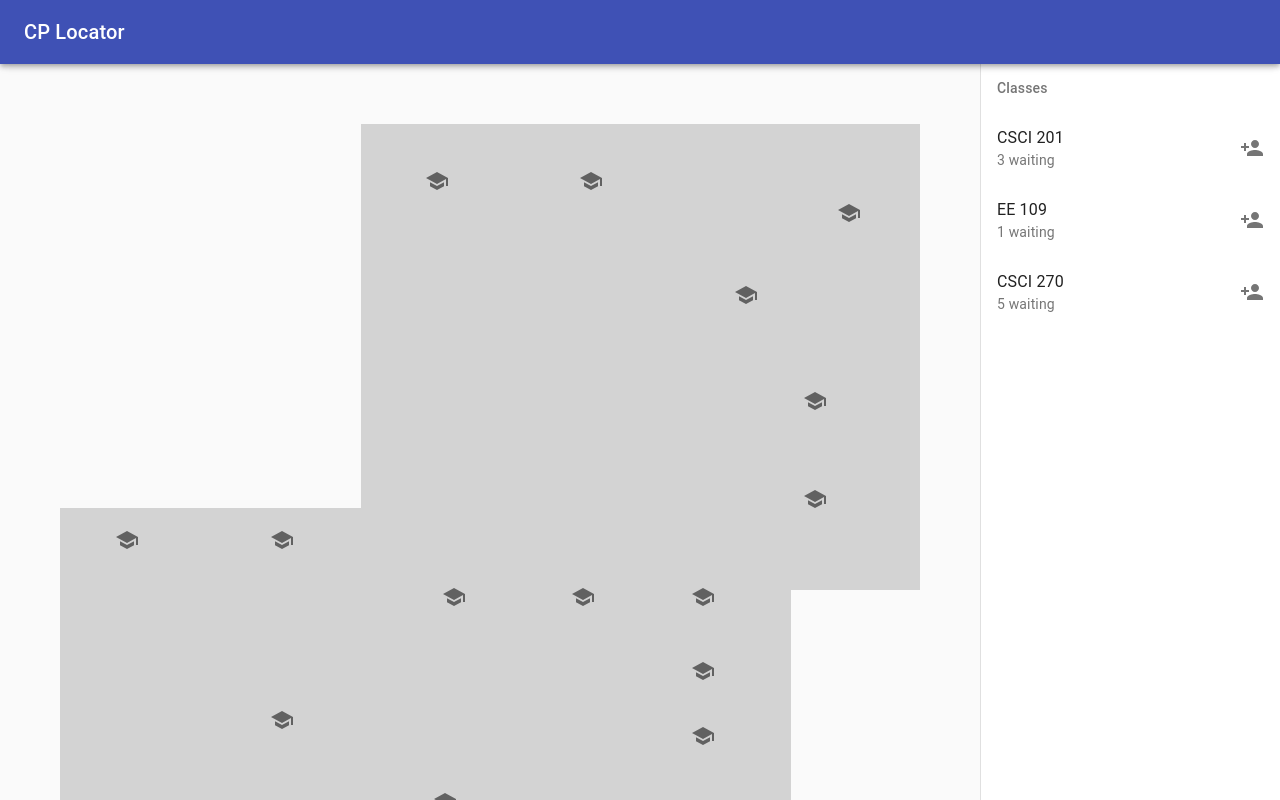
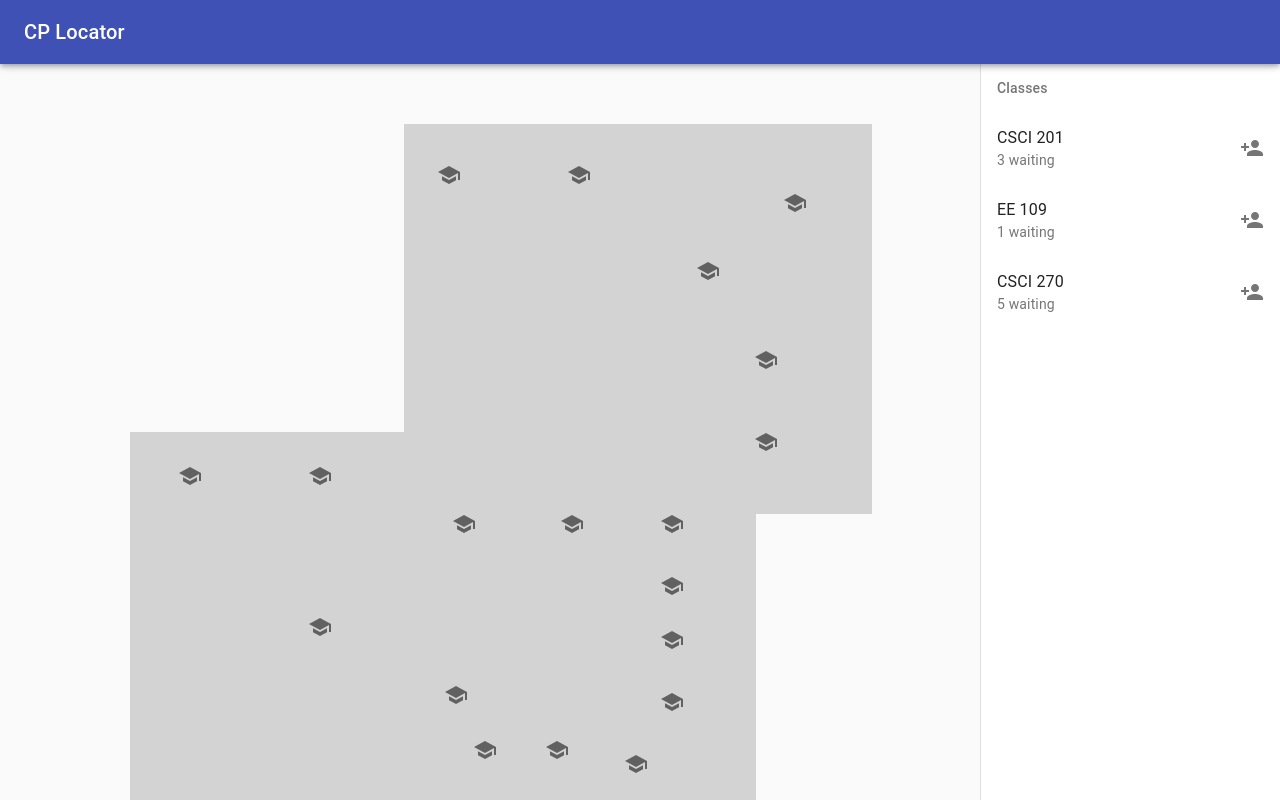
Before and after one commit to esdaya/CS201-Project, a React (Create React App) app in the folder client/: page / in a window 1280 px wide. Shown: the top 800 px of the page. Built offline with nearby package versions, Linux system fonts and the light colour scheme; the HTML template or start-up script is replaced by a standard one.

Commit message:
Refactor floor map code

```diff
--- a/client/src/components/FloorMap/FloorMap.tsx
+++ b/client/src/components/FloorMap/FloorMap.tsx
@@ -1,9 +1,7 @@
 import React from "react";
-import mapBg from "../../assets/images/map.png";
 import { createStyles, Theme, makeStyles } from "@material-ui/core/styles";
-import { relative } from "path";
 import { School as SchoolIcon } from "@material-ui/icons";
-import { IconButton } from "@material-ui/core";
+import { IconButton, Box } from "@material-ui/core";
 
 const locations = [
   { left: "10%", top: "48%" },
@@ -27,6 +25,11 @@ const locations = [
   { left: "46%", top: "4%" }
 ];
 
+const rooms = [
+  { left: "5%", top: "45%", width: "87%", height: "60%" },
+  { left: "43%", top: "0%", width: "65%", height: "57%" }
+];
+
 const useStyles = makeStyles<Theme>((theme: Theme) =>
   createStyles({
     container: {
@@ -38,46 +41,45 @@ const useStyles = makeStyles<Theme>((theme: Theme) =>
       paddingTop: "95%"
     },
     root: {
-      padding: 36,
-      minWidth: 420
+      minWidth: 480,
+      maxWidth: 720,
+      width: "100%"
+    },
+    root2: {
+      display: "flex",
+      justifyContent: "center",
+      width: "100%",
+      padding: 36
     }
   })
 );
 
-// 0.78
-
 const FloorMap: React.FC = () => {
   const classes = useStyles();
   return (
-    <div className={classes.root}>
-      <div className={classes.container}>
-        <div
-          style={{
-            position: "absolute",
-            left: "5%",
-            top: "47%",
-            width: "85%",
-            height: "57%",
-            backgroundColor: "lightgray"
-          }}
-        ></div>
-        <div
-          style={{
-            position: "absolute",
-            left: "40%",
-            top: "0%",
-            width: "65%",
-            height: "57%",
-            backgroundColor: "lightgray"
-          }}
-        ></div>
-        {locations.map((value, index) => (
-          <IconButton
-            style={{ position: "absolute", left: value.left, top: value.top }}
-          >
-            <SchoolIcon />
-          </IconButton>
-        ))}
+    <div className={classes.root2}>
+      <div className={classes.root}>
+        <div className={classes.container}>
+          {rooms.map(({ left, top, width, height }, index) => {
+            return (
+              <Box
+                position="absolute"
+                left={left}
+                top={top}
+                width={width}
+                height={height}
+                bgcolor="lightgray"
+              ></Box>
+            );
+          })}
+          {locations.map(({ left, top }, index) => (
+            <Box position="absolute" left={left} top={top}>
+              <IconButton>
+                <SchoolIcon />
+              </IconButton>
+            </Box>
+          ))}
+        </div>
       </div>
     </div>
   );
```
